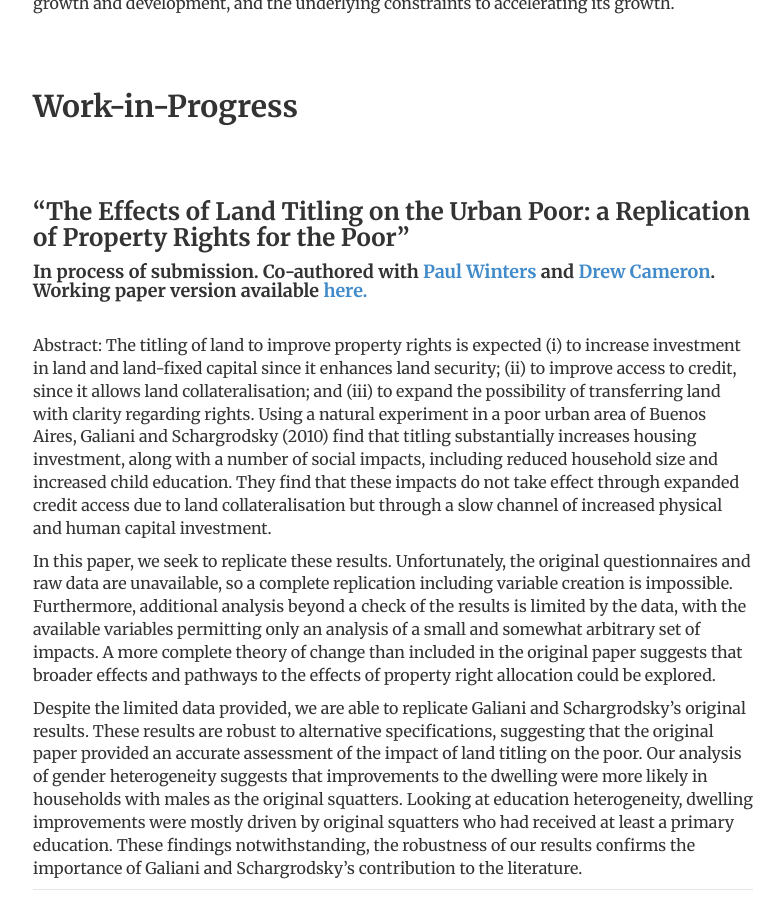
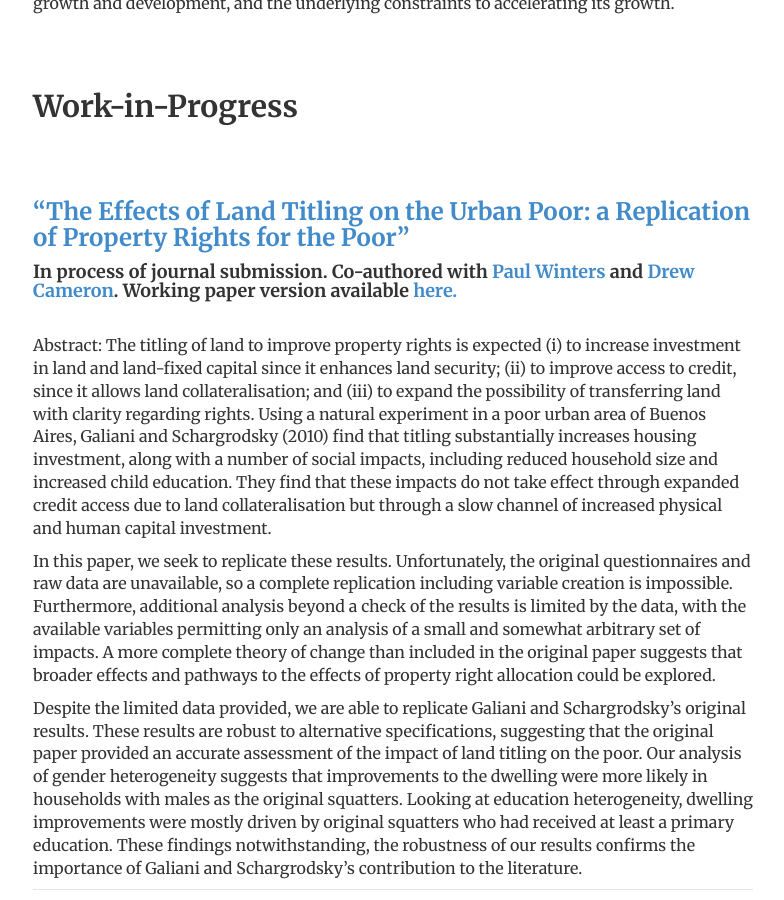
Before and after one commit to edwardmw/edwardmwhitney, a Jekyll site: the page built from publications/index.html, in a window 1280 px wide and 900 px high, scrolled down 2214 px. Shown: the whole window, without its empty margins (247-1031 px from the left). Built offline with Jekyll 4.4.1, drawn with Linux system fonts in a browser that asks for light colours.

Commit message:
commit4.3

```diff
--- a/cv/index.html
+++ b/cv/index.html
@@ -48,7 +48,7 @@
 				<br>
 				<h4>Journal Articles</h4>
 
-				<p>Kilic, Talip, <b>Edward Whitney</b>, and Paul Winters. 2015. “Decentralised beneficiary targeting in large-scale development programmes: insights from the Malawi Farm Input Subsidy Programme.” <i>Journal of African Economies</i> 24.1, pp. 26–56.</p>
+				<p>Kilic, Talip, <b>Edward Whitney</b>, and Paul Winters. 2015. “Decentralised beneficiary targeting in large-scale development programmes: insights from the Malawi Farm Input Subsidy Programme.” <i>Journal of African Economies</i> 24.1, pp. 26–56. Abstract available <a href="http://www.edwardmwhitney.com/publications/#targeting">here</a>.</p>
 
 				<br>
 				<h4>Book Chapters</h4>
--- a/publications/index.html
+++ b/publications/index.html
@@ -16,7 +16,7 @@
 <br>
 <br>
 
-<h3>"Decentralized Beneficiary Targeting in Large-Scale Development Programs: Insights from the Malawi Farm Input Subsidy Program"<h3>
+<h3><a id="targeting">"Decentralized Beneficiary Targeting in Large-Scale Development Programs: Insights from the Malawi Farm Input Subsidy Program"</a><h3>
 
 <h4>January 2014. <i>Journal of African Economies</i>. Co-authored with Paul Winters and Talip Kilic. Available <a href="https://jae.oxfordjournals.org/content/early/2014/10/08/jae.eju021" target="_blank"> here</a>.</h4>
 
@@ -32,7 +32,8 @@
 <br>
 <br>
 
-<h3>“Poverty Trends in Pakistan”</h3>
+
+<h3><a id="toolkit">“Poverty Trends in Pakistan”</a></h3>
 
 <h4>February 2017. Chapter in <i>Measuring Poverty and Wellbeing in Developing Countries</i>. Published by Oxford University Press. Co-authored with Hina Nazli and Kristi Mahrt. Working paper version available <a href="https://www.wider.unu.edu/publication/poverty-trends-pakistan
 " target="_blank">here</a>.</h4>
@@ -44,7 +45,7 @@
 <br>
 <br>
 
-<h3>“Poverty, Consumption and Nutrition”</h3>
+<h3><a id="pov_ifpri">“Poverty, Consumption and Nutrition”</a></h3>
 
 <h4>December 2016. Chapter in <i>Agriculture and Rural Poverty Reduction in Pakistan</i>. Published by University of Pennsylvania Press. Co-authored with Sohail Malik, Hina Nazli, Asma Shahzad, and Amina Mehmood.</h4>
 
@@ -55,7 +56,7 @@
 <br>
 <br>
 
-<h3>“Agriculture Production”</h3>
+<h3><a id="agprod_ifpri">“Agriculture Production”</a></h3>
 
 <h4>December 2016. Chapter in <i>Agriculture and Rural Poverty Reduction in Pakistan</i>. Published by University of Pennsylvania Press. Co-authored with Sohail Malik, Shujat Alli, Khalid Riaz, and Mehrab Malek.</h4>
 
@@ -71,9 +72,9 @@
 <br>
 <br>
 
-<h3>“The Effects of Land Titling on the Urban Poor: a Replication of Property Rights for the Poor”</h3>
+<h3><a id="replication">“The Effects of Land Titling on the Urban Poor: a Replication of Property Rights for the Poor”</a></h3>
 
-<h4>In process of submission. Co-authored with <a href="https://www.researchgate.net/profile/Paul_Winters4" target="_blank">Paul Winters</a> and <a href="http://drewbcameron.weebly.com/" target="_blank">Drew Cameron</a>. Working paper version available <a href="http://www.3ieimpact.org/en/publications/3ie-replication-paper-series/3ie-replication-paper-9/" target="_blank"> here.</a></h4>
+<h4>In process of journal submission. Co-authored with <a href="https://www.researchgate.net/profile/Paul_Winters4" target="_blank">Paul Winters</a> and <a href="http://drewbcameron.weebly.com/" target="_blank">Drew Cameron</a>. Working paper version available <a href="http://www.3ieimpact.org/en/publications/3ie-replication-paper-series/3ie-replication-paper-9/" target="_blank"> here.</a></h4>
 
 <br>
 
```
